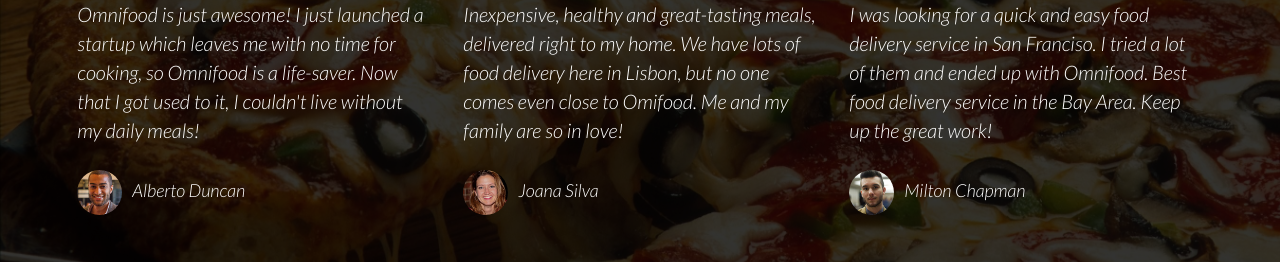
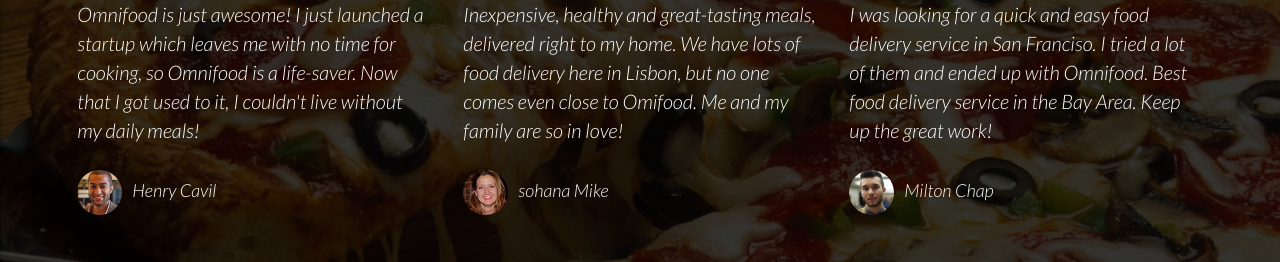
Before and after one commit to ShaguftaShahroz/omnifood, a plain HTML site: page Omnifood - After Section 6/index.html in a window 1280 px wide. Shown: the part 3628-3890 px from the top of the page. Drawn offline with nearby package versions, Linux system fonts and the light colour scheme; a script that the page names is missing; files whose address does not match are found by name.

Commit message:
fourth commit

```diff
--- a/Omnifood - After Section 6/index.html
+++ b/Omnifood - After Section 6/index.html
@@ -232,19 +232,19 @@
                 <div class="col span-1-of-3">
                     <blockquote>
                         Omnifood is just awesome! I just launched a startup which leaves me with no time for cooking, so Omnifood is a life-saver. Now that I got used to it, I couldn't live without my daily meals!
-                        <cite><img src="resources/img/customer-1.jpg">Alberto Duncan</cite>
+                        <cite><img src="resources/img/customer-1.jpg">Henry Cavil</cite>
                     </blockquote>
                 </div>
                 <div class="col span-1-of-3">
                     <blockquote>
                        Inexpensive, healthy and great-tasting meals, delivered right to my home. We have lots of food delivery here in Lisbon, but no one comes even close to Omifood. Me and my family are so in love!
-                        <cite><img src="resources/img/customer-2.jpg">Joana Silva</cite>
+                        <cite><img src="resources/img/customer-2.jpg">sohana Mike</cite>
                     </blockquote>
                 </div>
                 <div class="col span-1-of-3">
                     <blockquote>
 I was looking for a quick and easy food delivery service in San Franciso. I tried a lot of them and ended up with Omnifood. Best food delivery service in the Bay Area. Keep up the great work!
-                    <cite><img src="resources/img/customer-3.jpg">Milton Chapman</cite>
+                    <cite><img src="resources/img/customer-3.jpg">Milton Chap</cite>
                     </blockquote>
                 </div>
             </div>
```
